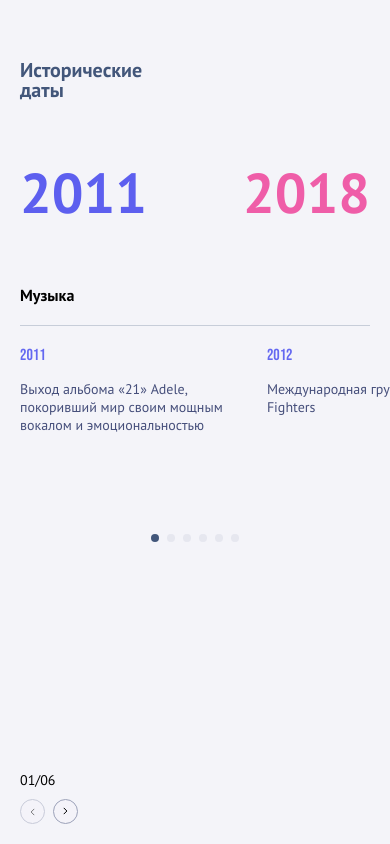
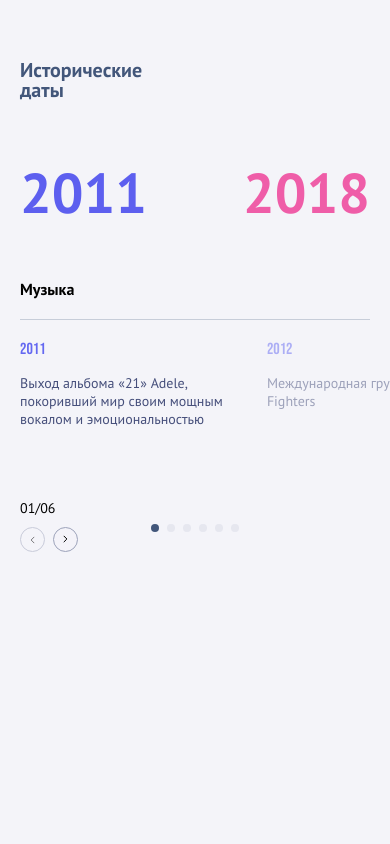
Before and after one commit to YuriLopata/historical-reel, a React app: page / in a window 390 px wide. Built offline with nearby package versions, Linux system fonts and the light colour scheme.

Commit message:
feature/ position pagination and switch elements

```diff
--- a/src/App.tsx
+++ b/src/App.tsx
@@ -14,7 +14,6 @@ export const App: FC = () => {
   const [activePoint, setActivePoint] = useState<IContentElement>(
     contentElements[0]
   )
-  const [isDesktop, setIsDesktop] = useState<boolean>(false)
   const [isTablet, setIsTablet] = useState<boolean>(false)
   const [isLandscape, setIsLandscape] = useState<boolean>(false)
   const [isMobile, setIsMobile] = useState<boolean>(false)
@@ -189,7 +188,6 @@ export const App: FC = () => {
         {isMobile && (
           <>
             <CardSlider />
-            <Switch elCount={pointCount} />
           </>
         )}
       </div>
--- a/src/components/CardSlider/CardSlider.tsx
+++ b/src/components/CardSlider/CardSlider.tsx
@@ -3,20 +3,21 @@ import React, { FC, useContext, useEffect, useRef, useState } from "react"
 import { Swiper, SwiperClass, SwiperSlide } from "swiper/react"
 import { Pagination } from "swiper/modules"
 import "swiper/scss"
-import 'swiper/scss/pagination';
+import "swiper/scss/pagination"
 import { ButtonArrow } from "../ButtonArrow/ButtonArrow"
 import { Card } from "../Card/Card"
 import { ICardSlider } from "./interface"
 import "./cardSlider.scss"
 import { gsap } from "gsap"
 import { AppContext } from "../../context/AppContext"
+import { Switch } from "../Switch/Switch"
 
 export const CardSlider: FC<ICardSlider> = () => {
   const [activeSlide, setActiveSlide] = useState<number>(0)
   const cardSliderRef = useRef<HTMLDivElement | null>(null)
   const swiperRef = useRef<SwiperClass | null>(null)
   const isMounted = useRef<boolean>(false)
-  const { activePoint, animDuration, slideGap, isMobile } =
+  const { activePoint, animDuration, slideGap, isMobile, pointCount } =
     useContext(AppContext)
 
   useEffect(() => {
@@ -32,7 +33,7 @@ export const CardSlider: FC<ICardSlider> = () => {
         { opacity: 1, duration: 1, delay: animDuration }
       )
     }
-  }, [activePoint, animDuration, isMounted, cardSliderRef])
+  }, [activePoint, animDuration, cardSliderRef, isMounted])
 
   const getCardsCount = (): number => {
     const cardCount = activePoint.cards.length
@@ -89,6 +90,8 @@ export const CardSlider: FC<ICardSlider> = () => {
         ))}
       </Swiper>
 
+      {isMobile && <Switch elCount={pointCount} />}
+
       {isSlideLast && activePoint.cards.length > 3 && !isMobile && (
         <ButtonArrow
           onClick={() => {
--- a/src/index.scss
+++ b/src/index.scss
@@ -5,6 +5,8 @@
   padding: 0;
   border: none;
   outline: none;
+  -webkit-tap-highlight-color: rgba(255, 255, 255, 0);
+  -webkit-tap-highlight-color: transparent;
   transition: all 0.1s ease;
   font-family: "PT Sans", sans-serif;
 }
@@ -17,8 +19,6 @@ img {
 
 button {
   background-color: #fff;
-  -webkit-tap-highlight-color: rgba(255, 255, 255, 0);
-  -webkit-tap-highlight-color: transparent;
 }
 
 ul {
@@ -180,7 +180,7 @@ body {
       justify-content: space-between;
       transform: translateX(0);
       margin-top: 56px;
-      margin-bottom: 56px;
+      margin-bottom: 50px;
 
       .component-year {
         font-size: 56px;
@@ -217,20 +217,21 @@ body {
       }
 
       .swiper {
-        height: 200px;
-
-        .swiper-pagination {
-          display: block;
-
-          left: calc(-10px);
-          bottom: 0;
+        height: 196px;
 
         .swiper-slide-next {
           opacity: 0.5 !important;
         }
+      }
+
+      .swiper-pagination {
+        display: block;
+        left: -10px;
+        bottom: 0;
 
         .swiper-pagination-bullet {
           background: #adb3c6;
+          transition: all 0.6s ease !important;
 
           &-active {
             background: #42567a;
@@ -239,20 +240,36 @@ body {
       }
     }
   }
-  }
 
   .component-switch {
+    position: absolute;
+    top: 220px;
+    left: 0;
     justify-self: flex-end;
     margin: auto 0 0 0 !important;
+    padding: 0;
 
     &__series-segment {
       margin-bottom: 10px;
     }
 
     .component-switch__buttons {
+      .component-buttonArrow {
+        border: 1px solid #9ca2b9;
+        box-shadow: none;
+      }
+    }
+
+    .component-buttonArrow--left {
+      position: static;
+    }
+
+    .component-buttonArrow--right {
+      position: static;
+    }
+
     .component-buttonArrow:first-child {
       margin-right: 8px;
     }
   }
 }
-}
```
Lines whose indentation alone changed are shown as unchanged.
